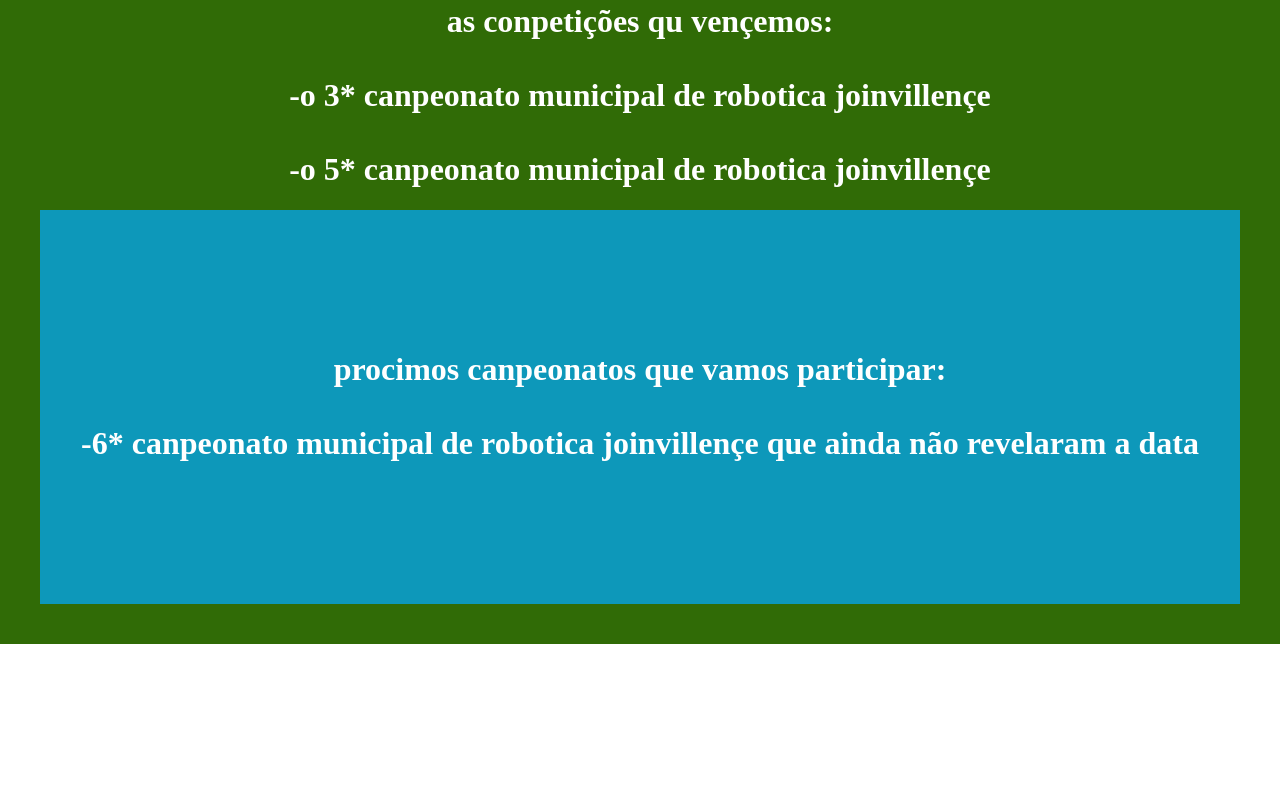
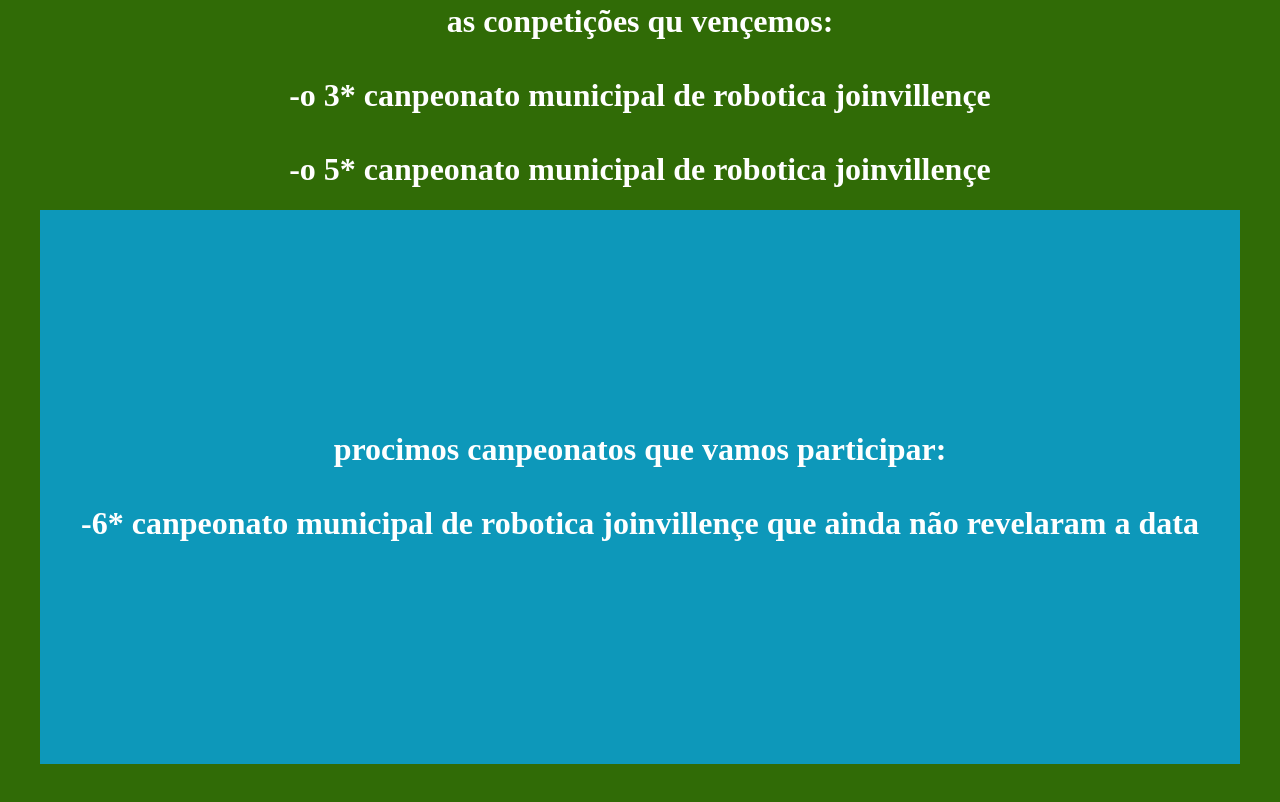
Before and after one commit to jvjc6197-creator/robotica-lego-donja, a plain HTML site: page index.html in a window 1280 px wide. Shown: the part 1018-1820 px from the top of the page. Before the commit the page ends 1662 px from the top, so only its background shows below. Drawn offline with Linux system fonts and the light colour scheme.

Commit message:
Update index.html

```diff
--- a/index.html
+++ b/index.html
@@ -33,7 +33,7 @@ as conpetições qu vençemos:<br><br>
 -o 5* canpeonato municipal de robotica joinvillençe
 </h1>
 <body style="margin:0; padding: 0;">
-<header style="background: #0D98BA; padding: 120px 40px; color: #fff;">
+<header style="background: #0D98BA; padding: 200px 40px; color: #fff;">
 <h1 style="text-align: center;"> procimos canpeonatos que vamos participar:<br><br>
 -6* canpeonato municipal de robotica joinvillençe que ainda não revelaram a data
 </h1>
```
